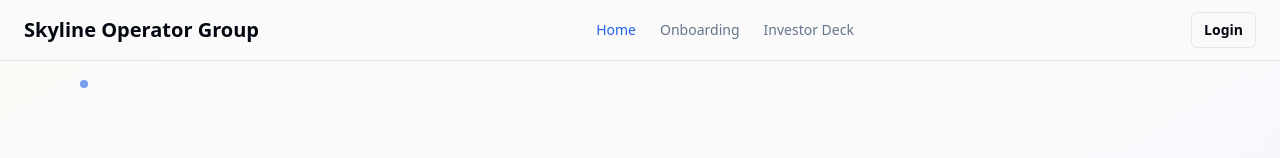
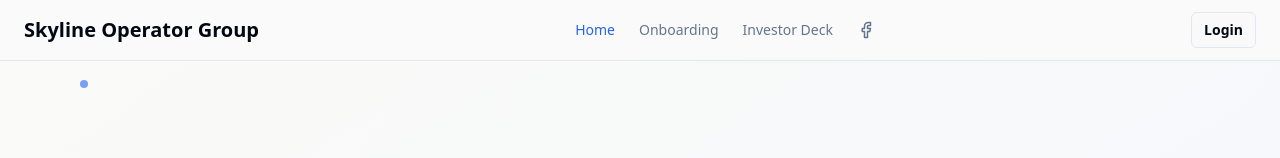
Before and after one commit to johnsonbruce408-star/skyophq, a React (Vite) app: page /skyline-portal in a window 1280 px wide. Shown: the top 158 px of the page. Built offline with nearby package versions, Linux system fonts and the light colour scheme.

Commit message:
Integrate Facebook page

```diff
--- a/src/components/SimpleNavigation.tsx
+++ b/src/components/SimpleNavigation.tsx
@@ -1,5 +1,6 @@
 import { Link, useLocation } from "react-router-dom";
 import { Button } from "@/components/ui/button";
+import { Facebook } from "lucide-react";
 
 export const SimpleNavigation = () => {
   const location = useLocation();
@@ -33,11 +34,22 @@ export const SimpleNavigation = () => {
                 {item.label}
               </Link>
             ))}
+            <a
+              href="https://www.facebook.com/profile.php?id=61579775342051"
+              target="_blank"
+              rel="noopener noreferrer"
+              className="text-muted-foreground hover:text-primary transition-colors"
+              aria-label="Visit our Facebook page"
+            >
+              <Facebook size={18} />
+            </a>
           </div>
 
-          <Button variant="outline" size="sm" asChild>
-            <Link to="/auth">Login</Link>
-          </Button>
+          <div className="flex items-center gap-3">
+            <Button variant="outline" size="sm" asChild>
+              <Link to="/auth">Login</Link>
+            </Button>
+          </div>
         </div>
       </div>
     </nav>
```
